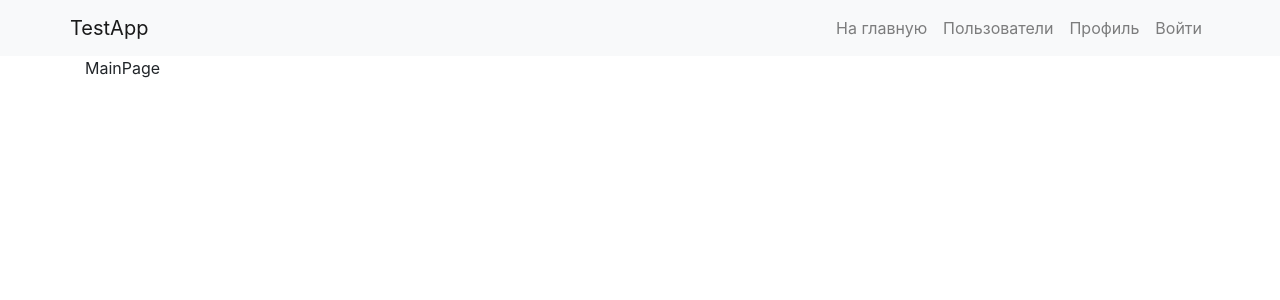
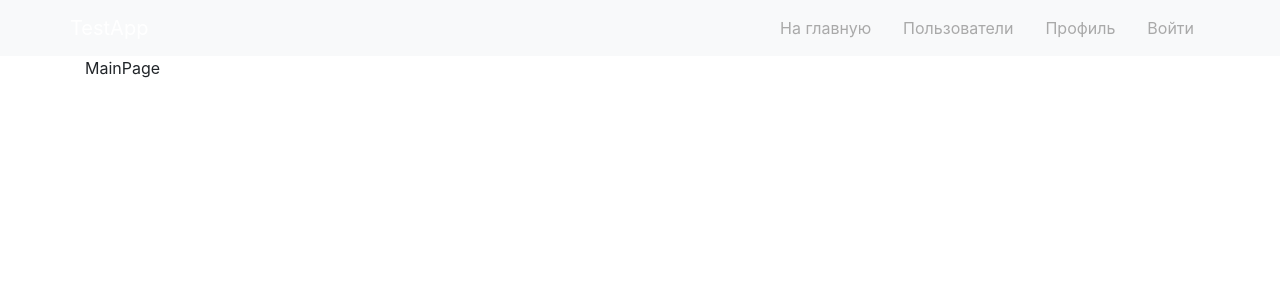
Before and after one commit to zayacsvetlana1/test_task, a Next.js app: page / in a window 1280 px wide. Shown: the top 300 px of the page. Built offline with nearby package versions, Linux system fonts and the light colour scheme.

Commit message:
refactor: NavLink

```diff
--- /dev/null
+++ b/components/Navbar/NavLink.js
@@ -0,0 +1,27 @@
+import React from "react";
+import Link from 'next/link'
+
+
+const NavLink = ({href, name}) => {
+	return (
+		<>
+			<Link href={href} passHref>
+				<a>{name}</a>
+			</Link>
+			<style jsx>{`
+              a {
+                color: darkgrey;
+                text-decoration: none;
+                padding: 0.5rem 1rem;
+              }
+
+              a:hover, a:focus {
+                color: lightgray;
+                text-decoration: none;
+              }
+			`}</style>
+		</>
+	);
+};
+
+export default NavLink;
--- /dev/null
+++ b/components/Navbar/NavLinkBrand.js
@@ -0,0 +1,33 @@
+import React from 'react';
+import Link from 'next/link'
+
+
+const NavLinkBrand = ({href, name}) => {
+	return (
+		<>
+			<Link href={href} passHref>
+				<a>{name}</a>
+			</Link>
+			<style jsx>{`
+              a {
+                color: white;
+                text-decoration: none;
+                display: inline-block;
+                padding-top: 0.3125rem;
+                padding-bottom: 0.3125rem;
+                margin-right: 1rem;
+                font-size: 1.25rem;
+                line-height: inherit;
+                white-space: nowrap;
+              }
+
+              a:hover, a:focus {
+                color: white;
+                text-decoration: none;
+              }
+			`}</style>
+		</>
+	);
+};
+
+export default NavLinkBrand;
--- /dev/null
+++ b/components/Navbar/NavbarTop.js
@@ -0,0 +1,29 @@
+import React from 'react';
+import {Container, Nav, Navbar} from "react-bootstrap";
+import {useSelector} from "react-redux";
+import Logout from "../Logout";
+import NavLink from "./NavLink";
+import NavLinkBrand from "./NavLinkBrand";
+
+const NavbarTop = () => {
+
+	const {token} = useSelector (state => state.auth)
+
+
+	return (
+		<Navbar bg="light" variant="light">
+			<Container>
+				<NavLinkBrand href={"/"} name={'TestApp'}/>
+				<Nav className="flex align-items-center me-auto">
+					<NavLink href={"/"} name={'На главную'}/>
+					<NavLink href={"/users"} name={'Пользователи'}/>
+					<NavLink href={"/profile"} name={'Профиль'}/>
+
+					{token ? <Logout/> : <NavLink href={"/login"} name={'Войти'}/>}
+				</Nav>
+			</Container>
+		</Navbar>
+	);
+};
+
+export default NavbarTop;
--- a/components/NavbarTop.js
+++ /dev/null
@@ -1,25 +0,0 @@
-import React from 'react';
-import {Container, Nav, Navbar} from "react-bootstrap";
-import {useSelector} from "react-redux";
-import Logout from "./Logout";
-
-const NavbarTop = () => {
-
-	const {token} = useSelector (state => state.auth)
-
-	return (
-		<Navbar bg="light" variant="light">
-			<Container>
-				<Navbar.Brand href="/">TestApp</Navbar.Brand>
-				<Nav className="me-auto">
-					<Nav.Link href="/">На главную</Nav.Link>
-					<Nav.Link href="/users">Пользователи</Nav.Link>
-					<Nav.Link href="/profile">Профиль</Nav.Link>
-					{token ? <Logout/> : <Nav.Link href="/login">Войти</Nav.Link>}
-				</Nav>
-			</Container>
-		</Navbar>
-	);
-};
-
-export default NavbarTop;
--- a/layout/layout.js
+++ b/layout/layout.js
@@ -1,4 +1,4 @@
-import NavbarTop from "../components/NavbarTop";
+import NavbarTop from "../components/Navbar/NavbarTop";
 
 export default function Layout({children}) {
 	return (
```
